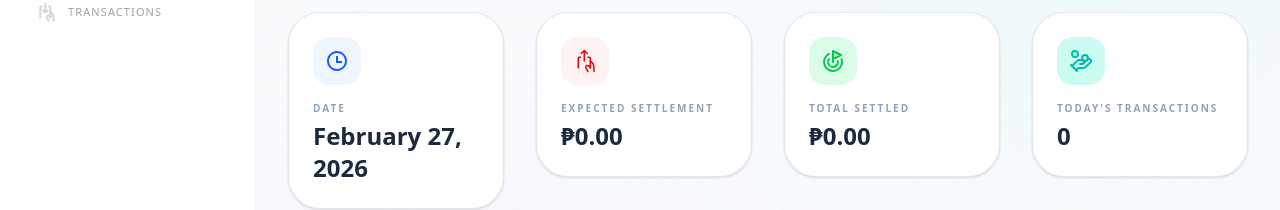
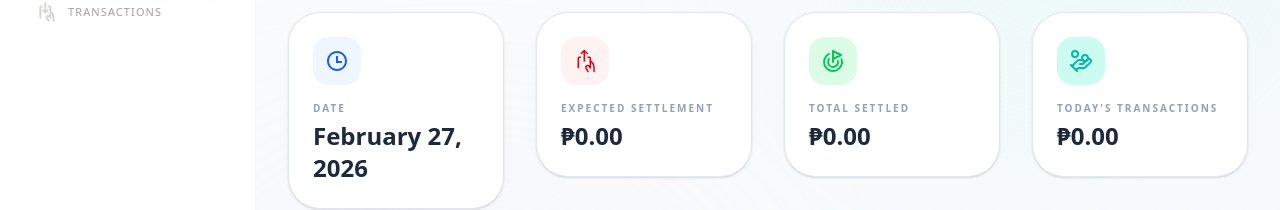
Before and after one commit to JustPayTo-Organization/PulseTech-Dashboard, a React (Vite) app: page /landing in a window 1280 px wide. Shown: the part 226-436 px from the top of the page. Built offline with nearby package versions, Linux system fonts and the light colour scheme; no server answers; sample sign-in values are in the browser's storage.

Commit message:
Added peso sign and toLocaleString

```diff
--- a/src/pages/Landing.tsx
+++ b/src/pages/Landing.tsx
@@ -333,7 +333,10 @@ const Landing = ({ clientName }: LandingProps) => {
                                 <LuHandCoins className="rounded-2xl p-3 text-5xl bg-teal-100 text-teal-500 mb-4"/>
                         <h4 className="text-slate-400 font-bold text-[10px] uppercase tracking-[0.2em] whitespace-nowrap">Today's Transactions</h4>
                         <p className="text-2xl font-black mt-1 text-slate-800">
-                            {loading ? <Spinner/> : `${(overviewData?.total ?? 0)}`}
+                            ₱{loading ? <Spinner/> : `${(overviewData?.total ?? 0).toLocaleString('en-PH', {
+                                minimumFractionDigits: 2,
+                                maximumFractionDigits: 2
+                            })}`}
                         </p>
                     </div>
 
```
